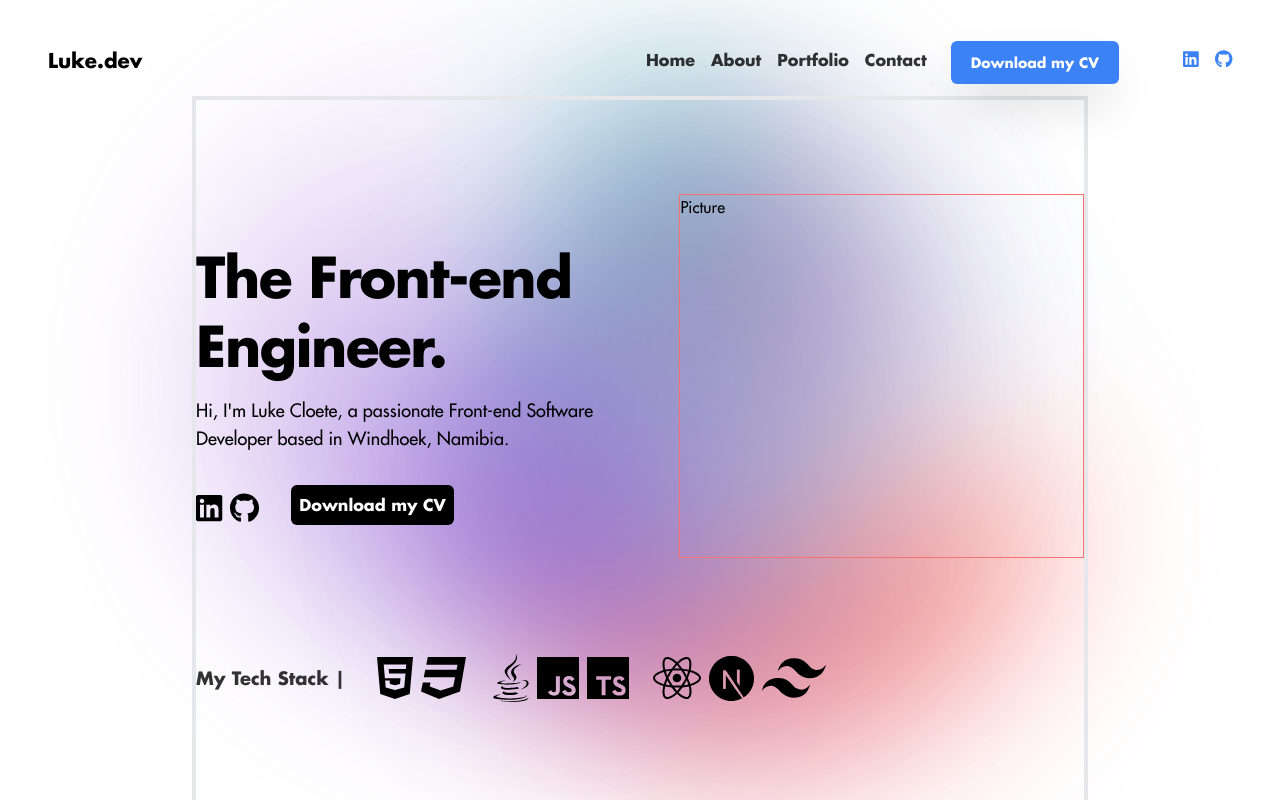
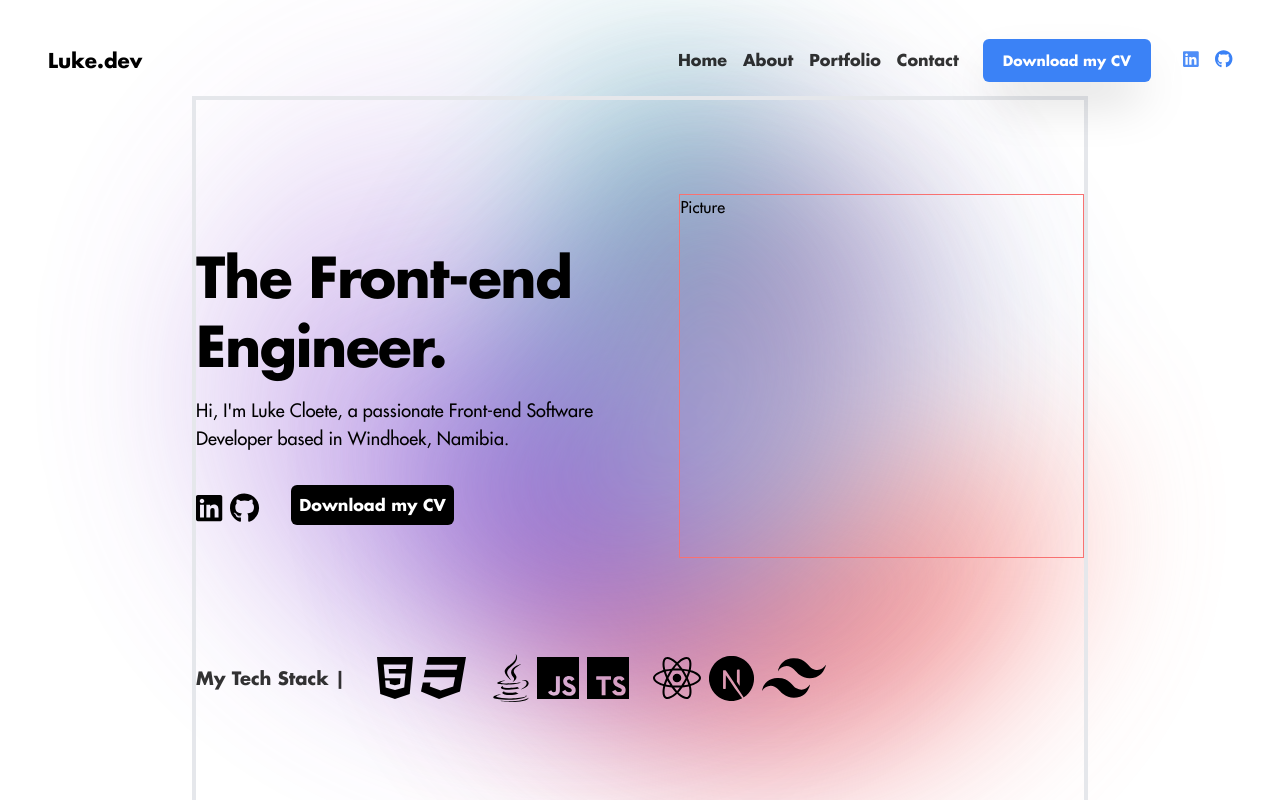
Before and after one commit to LukeCloete/portfolio-website, a Next.js app in the folder portfolio-website/: page / in a window 1280 px wide. Shown: the top 800 px of the page. Built offline with nearby package versions, Linux system fonts and the light colour scheme.

Commit message:
Change animations

```diff
--- a/portfolio-website/src/components/Navbar.tsx
+++ b/portfolio-website/src/components/Navbar.tsx
@@ -69,7 +69,7 @@ function Nav() {
       <motion.nav
         variants={{
           Minimal: {
-            width: "60%",
+            width: "75%",
             padding: "0rem",
             justifyContent: "center",
             gap: "3rem",
@@ -92,7 +92,7 @@ function Nav() {
         className="w-full flex items-center"
       >
         {/* Container */}
-        <div className="flex justify-between items-center top-0 h-full w-full px-4 sm:px-12">
+        <div className="flex justify-between items-center top-0 h-full w-full px-4 lg:px-12">
           {/* Logo */}
           <div className="hover:text-blue-500 text-xl font-semibold">
             <Link href="/#home">Luke.dev</Link>
@@ -124,12 +124,12 @@ function Nav() {
               </ul>
             </div>
             {/* Socials and contact info */}
-            <div className="hidden md:flex gap-16 items-end justify-center">
+            <div className="hidden md:flex gap-8 items-center justify-center">
               {/* Contact Info */}
               <button>
                 <Link
                   href=""
-                  className=" before:ease relative h-12 w-40 overflow-hidden shadow-2xl transition-all before:absolute before:right-0 before:top-0 before:h-12 before:w-6 before:translate-x-12 before:rotate-6 before:bg-white before:opacity-10 before:duration-700 hover:shadow-blue-500 hover:before:-translate-x-40 rounded-md p-3 px-5 text-sm font-bold bg-blue-500 text-white"
+                  className=" before:ease relative h-12 w-40 overflow-hidden shadow-2xl transition-all before:absolute before:right-0 before:top-0 before:h-12 before:w-6 before:translate-x-12 before:rotate-6 before:bg-white before:opacity-10 before:duration-700 hover:shadow-blue-500 hover:before:-translate-x-40 rounded-md p-3 px-3 lg:px-5 text-sm font-bold bg-blue-500 text-white"
                 >
                   Download my CV
                 </Link>
@@ -216,7 +216,7 @@ function Nav() {
                 <div className="overflow-hidden">
                   <motion.div
                     variants={mobileLinkVariations}
-                    initial={{ x: -100 }}
+                    initial={{ x: 100 }}
                     animate={{ x: 0 }}
                   >
                     <Link href="#about" onClick={toggleNav}>
@@ -238,7 +238,7 @@ function Nav() {
                 <div className="overflow-hidden">
                   <motion.div
                     variants={mobileLinkVariations}
-                    initial={{ x: -100 }}
+                    initial={{ x: 100 }}
                     animate={{ x: 0 }}
                   >
                     <Link href="#contact" onClick={toggleNav}>
@@ -264,7 +264,7 @@ function Nav() {
                   <motion.div
                     className="flex text-lg gap-4"
                     variants={mobileLinkVariations}
-                    initial={{ x: -200 }}
+                    initial={{ x: 200 }}
                     animate={{ x: 0 }}
                   >
                     <Link
```
